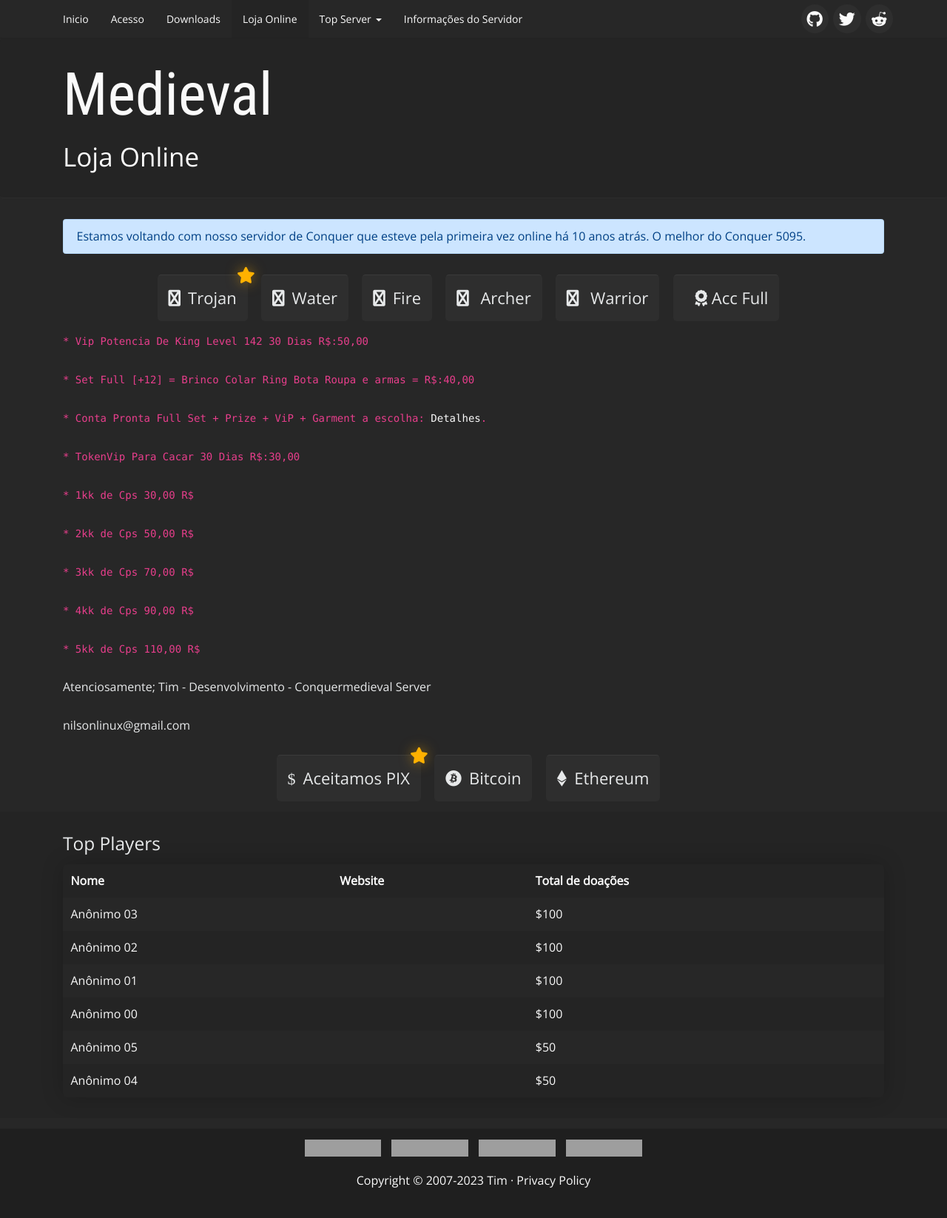
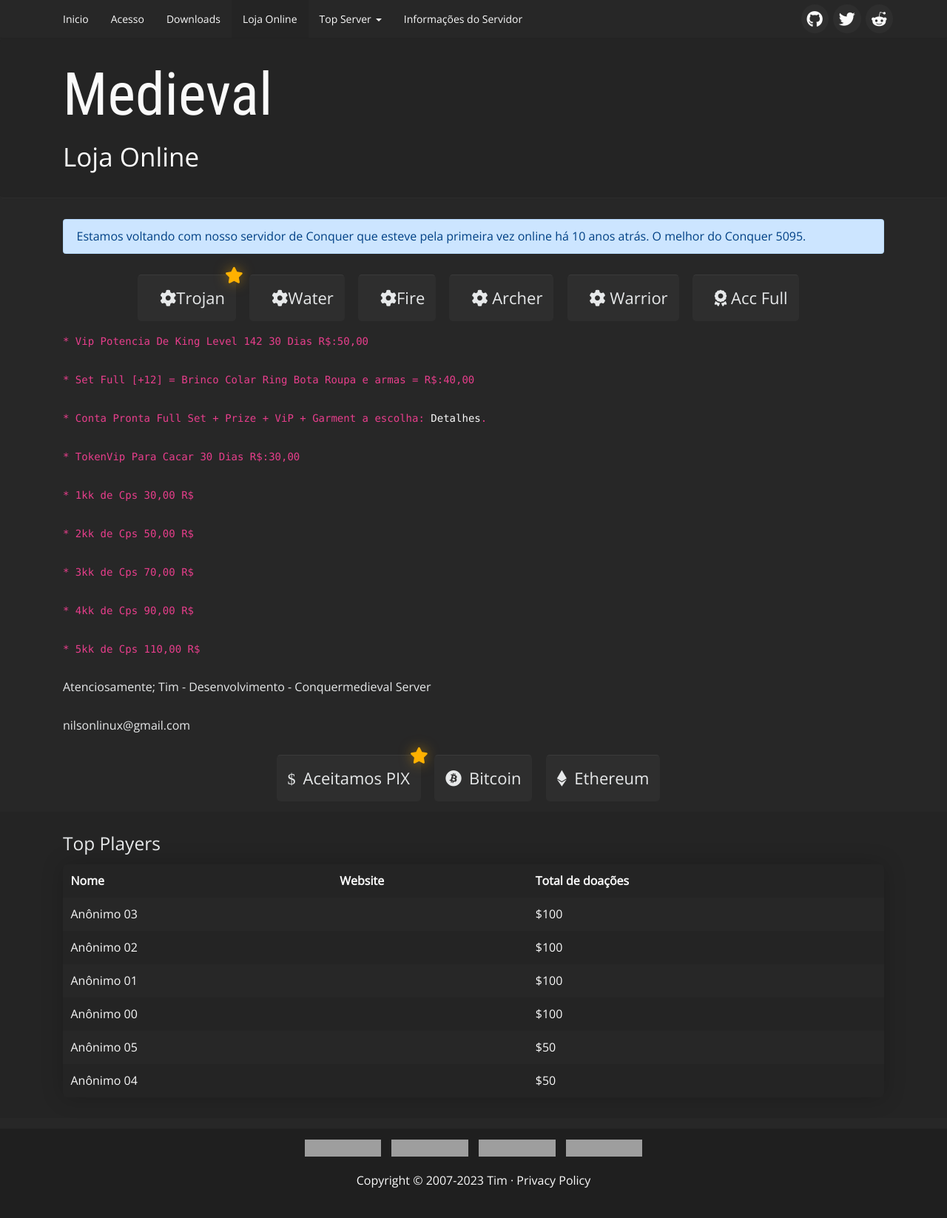
Before and after one commit to conquermedieval/conquermedieval.github.io, a Jekyll site: the page built from loja_online.html, in a window 1280 px wide. Shown: the whole page at 74% size. Built offline with Jekyll 4.4.1, drawn with Linux system fonts in a browser that asks for light colours; grey boxes are pictures that could not be loaded.

Commit message:
Update loja_online.html

```diff
--- a/loja_online.html
+++ b/loja_online.html
@@ -9,19 +9,19 @@
          <div class="text-center">
             </a>
             <a class="btn" role="button" href="#" data-toggle="modal" data-target="#pix-modal">
-                <i class="fa-brands fa-cog"></i>Trojan<i class="fa-solid fa-star"></i>
+                <i class="fas fa-cog"></i>Trojan<i class="fa-solid fa-star"></i>
             </a>
             <a class="btn" role="button" href="#" data-toggle="modal" data-target="#bitcoin-modal">
-                <i class="fa-brands fa-cog"></i>Water
+                <i class="fas fa-cog"></i>Water
             </a>
             <a class="btn" role="button" href="#" data-toggle="modal" data-target="#ethereum-modal">
-                <i class="fa-brands fa-cog"></i>Fire
+                <i class="fas fa-cog"></i>Fire
             </a>
             <a class="btn" role="button" href="#" data-toggle="modal" data-target="#accfull-modal">
-                <i class="fa-brands fa-cog"></i> Archer
+                <i class="fas fa-cog"></i> Archer
             </a>
             <a class="btn" role="button" href="#" data-toggle="modal" data-target="#accfull-modal">
-                <i class="fa-brands fa-cog"></i> Warrior
+                <i class="fas fa-cog"></i> Warrior
             </a>
             <a class="btn" role="button" href="#" data-toggle="modal" data-target="#accfull-modal">
                 <i class="fas fa-award"></i>  Acc Full
```
